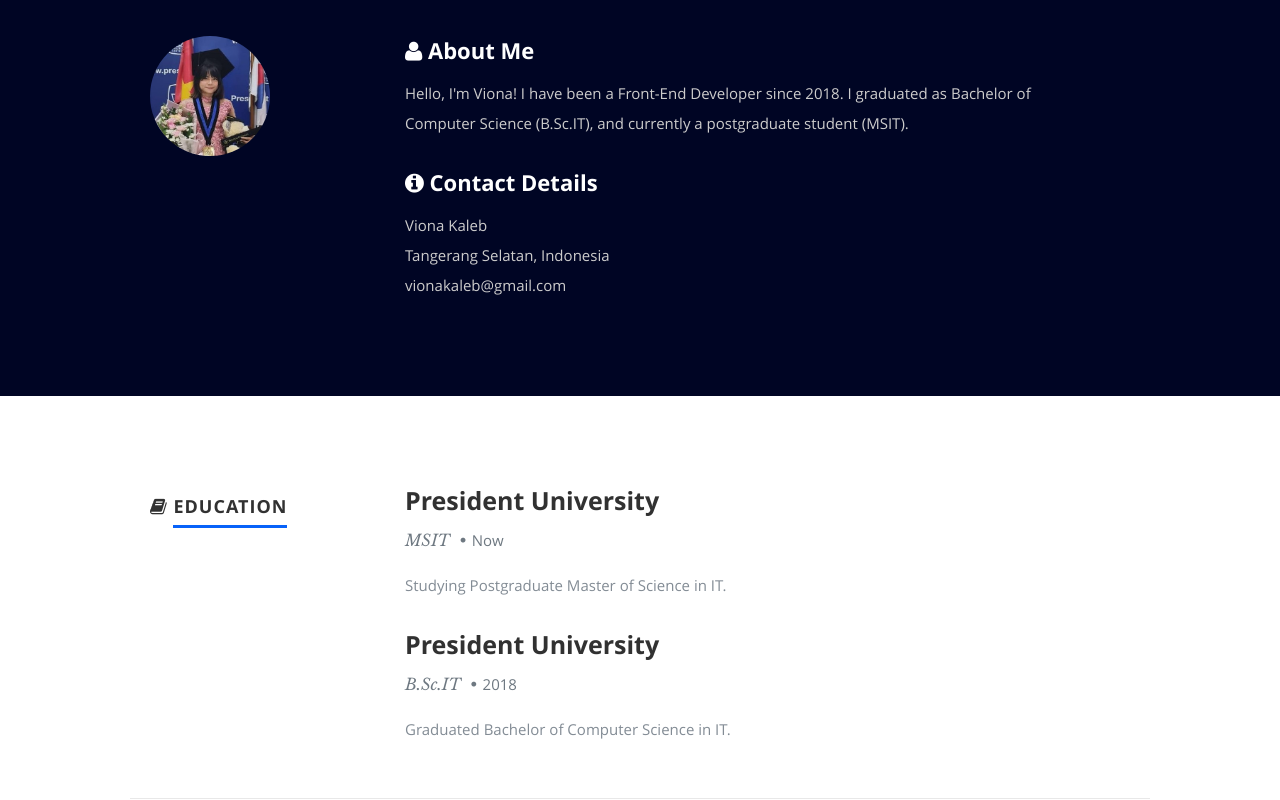
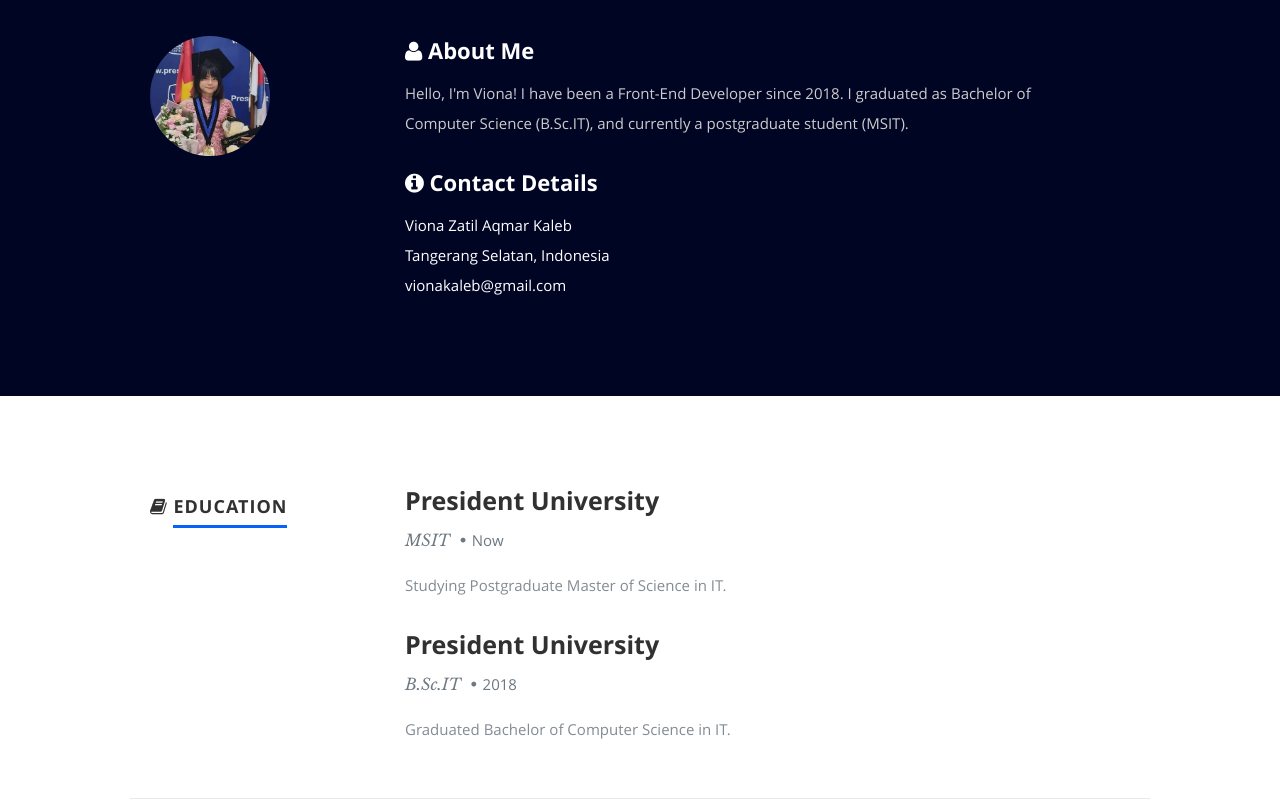
Before and after one commit to vionakaleb/viona-kaleb, a React (Create React App) app: page / in a window 1280 px wide. Shown: the part 860-1660 px from the top of the page. Built offline with nearby package versions, Linux system fonts and the light colour scheme.

Commit message:
add some links

```diff
--- a/public/css/layout.css
+++ b/public/css/layout.css
@@ -838,8 +838,8 @@ call-to-action .button {
 }
 #contact .section-head { margin-bottom: 42px; }
 
-#contact a, #contact a:visited  { color: #0762f9; }
-#contact a:hover, #contact a:focus { color: #fff; }
+#contact a, #contact a:visited  { color: #868686; }
+#contact a:hover, #contact a:focus { color: #0762f9; }
 
 #contact h1 {
    font: 18px/24px 'opensans-bold', sans-serif;
@@ -990,6 +990,13 @@ footer .copyright li {
     padding: 0;
     line-height: 24px;
 }
+.copyright-name {
+   display: inline-block;
+   margin: 0;
+   padding: 0;
+   line-height: 24px;
+   color: #868686;
+}
 .ie footer .copyright li {
    display: inline;
 }
@@ -1049,7 +1056,7 @@ footer .social-links li:first-child { margin-left: 0; }
 
 
 .social .btn:first-child{
-   /* margin-right: 30px; */
+   margin-right: 10px;
 }
 .social .btn{
    padding-left: 30px;
@@ -1064,3 +1071,12 @@ footer .social-links li:first-child { margin-left: 0; }
 .github-btn{
    background-color: #34495e !important;
 }
+.github-btn:hover{
+   background-color: #052d56 !important;
+}
+.linkedin-btn{
+   background-color: #0a66c2 !important;
+}
+.linkedin-btn:hover{
+   background-color: #052d56 !important;
+}
--- a/public/index.html
+++ b/public/index.html
@@ -12,8 +12,12 @@
     <link rel="stylesheet" href="%PUBLIC_URL%/css/magnific-popup.css">
 
 
-    <title>Viona Kaleb</title>
-    <meta name="description" content="Viona Kaleb is a passionate Front-End Developer since 2018. She is a Bachelor of Computer Science (B.Sc.IT), and currently a postgraduate student (MSIT). Viona Zatil Aqmar Kaleb. Frontend Developer.">
+    <title>Viona Z. A. Kaleb | Front-End Developer</title>
+    <meta name="description" content="Viona Zatil Aqmar Kaleb is a passionate Front-End Developer since 2018. She is a Bachelor of Computer Science (B.Sc.IT), and currently a postgraduate student (MSIT). Viona Kaleb is a Frontend Developer / Programmer.">
+    <meta name="copyright" content="Viona Zatil Aqmar Kaleb is a passionate Front-End Developer since 2018. Viona Kaleb is a Frontend Developer / Programmer.">
+    <meta name="keywords" content="viona kaleb,viona zatil aqmar kaleb,frontend developer,front end developer,web developer,programmer,software engineer,react developer,javascript developer">
+    <meta name="robots" content="index,follow">
+    <meta name="DC.title" content="Viona Z. A. Kaleb | Front-End Developer">
   </head>
 
   <body>
--- a/public/resumeData.json
+++ b/public/resumeData.json
@@ -1,6 +1,7 @@
 {
   "main": {
-    "name":"Viona Kaleb",
+    "name":"Viona Z. A. Kaleb",
+    "fullname":"Viona Zatil Aqmar Kaleb",
     "description":"A passionate Front-End Developer",
     "image":"profilepic.jpg",
     "bio":"Hello, I'm Viona! I have been a Front-End Developer since 2018. I graduated as Bachelor of Computer Science (B.Sc.IT), and currently a postgraduate student (MSIT).",
@@ -8,16 +9,18 @@
     "email": "vionakaleb@gmail.com",
     "phone": "",
     "github":"https://github.com/vionakaleb",
-    "project":"https://www.behance.net/gallery/71544345/Vio-Web-Portfolio",
+    "linkedin":"https://linkedin.com/in/vionakaleb",
+    "project":"https://behance.net/gallery/71544345/Vio-Web-Portfolio",
     "address":{
       "street":"",
       "city":"Tangerang Selatan",
       "state":"Banten",
       "zip": "15336",
-      "country": "Indonesia"
+      "country": "Indonesia",
+      "gmaps": "https://www.google.com/maps/place/Tangerang+Selatan,+Kota+Tangerang+Selatan,+Banten/@-6.2954984,106.6382717,12z/data=!3m1!4b1!4m6!3m5!1s0x2e69fab10419c095:0x8706481c2c4aafe4!8m2!3d-6.2835218!4d106.7112933!16s%2Fm%2F05msbv3"
     },
-    "website": "https://id.linkedin.com/in/vionakaleb",
-    "resumedownload":"https://www.behance.net/vionakaleb",
+    "website": "https://linkedin.com/in/vionakaleb",
+    "resumedownload":"https://behance.net/gallery/71544345/Vio-Web-Portfolio",
     "social":[
       {
         "name":"Github",
--- a/src/Components/About.js
+++ b/src/Components/About.js
@@ -5,13 +5,15 @@ class About extends Component {
   render() {
     if (!this.props.data) return null;
 
-    const name = this.props.data.name;
+    const fullname = this.props.data.fullname;
     const profilepic = "images/" + this.props.data.image;
     const bio = this.props.data.bio;
     const street = this.props.data.address.street;
     const city = this.props.data.address.city;
     const country = this.props.data.address.country;
+    const gmaps = this.props.data.address.gmaps;
     const email = this.props.data.email;
+    const linkedin = this.props.data.linkedin;
     // const state = this.props.data.address.state;
     // const zip = this.props.data.address.zip;
     // const phone = this.props.data.phone;
@@ -25,7 +27,7 @@ class About extends Component {
               <img
                 className="profile-pic"
                 src={profilepic}
-                alt="Viona Kaleb Profile Pic"
+                alt="Viona Z. A. Kaleb Profile Pic"
               />
             </div>
             <div className="nine columns main-col">
@@ -36,16 +38,23 @@ class About extends Component {
                 <div className="columns contact-details">
                   <h2><i class="fa fa-info-circle" aria-hidden="true"/> Contact Details</h2>
                   <p className="address">
-                    <span>{name}</span>
+                      <span>
+                        <a href={linkedin} target="_blank" rel="noreferrer" style={{cursor: "pointer"}}>
+                          {fullname}
+                        </a>
+                      </span>
                     <br />
                     <span>
-                      {street && <>{street}<br /></>}
-                      {city}, {country}
+                      <a href={gmaps} target="_blank" rel="noreferrer" style={{cursor: "pointer"}}>
+                        {street && <>{street}<br /></>}
+                        {city}, {country}
+                      </a>
                     </span>
                     <br />
                     {/* <span>{phone}</span>
                     <br /> */}
-                    <span>{email}</span>
+                    {/* eslint-disable-next-line jsx-a11y/anchor-is-valid */}
+                    <a onClick={() => window.open(`mailto:${email}`)} style={{cursor: "pointer"}}>{email}</a>
                   </p>
                 </div>
               </div>
--- a/src/Components/Contact.js
+++ b/src/Components/Contact.js
@@ -31,7 +31,8 @@ class Contact extends Component {
                   <i class="fa fa-envelope" aria-hidden="true"></i> {message}
                 </a>
               </p>
-              <p onClick={() => window.print()} style={{margin: "0 0 0 0.5rem", cursor: "pointer"}}>Or download Resume here
+              <p style={{margin: "0 0 0 0.5rem", cursor: "pointer"}}>
+                <a href="https://linkedin.com/in/vionakaleb" target="_blank" rel="noreferrer" style={{cursor: "pointer"}}>Or reach me on LinkedIn.</a>
               </p>
 
             </div>
--- a/src/Components/Footer.js
+++ b/src/Components/Footer.js
@@ -23,9 +23,8 @@ class Footer extends Component {
               {/* <ul className="social-links">{networks}</ul> */}
 
               <ul className="copyright">
-                <li>&copy; Viona Zatil Aqmar Kaleb</li>
+                <li className="copyright-name">&copy; Viona Zatil Aqmar Kaleb</li>
                 <li>
-                  Design by{" "}
                   <a title="Styleshout" href="http://www.styleshout.com/">
                     Styleshout
                   </a>
--- a/src/Components/Header.js
+++ b/src/Components/Header.js
@@ -9,7 +9,7 @@ class Header extends Component {
     const github = this.props.data.github;
     const name = this.props.data.name;
     const description = this.props.data.description;
-    // const project = this.props.data.project;
+    const linkedin = this.props.data.linkedin;
 
     return (
       <header id="home">
@@ -70,9 +70,9 @@ class Header extends Component {
                 <a href={github} target="_blank" className="button btn github-btn" rel="noreferrer">
                   <i className="fa fa-github"></i>Github
                 </a>
-                {/* <a href={project} target="_blank" className="button btn project-btn">
-                  <i className="fa fa-picture-o"></i>Portfolio
-                </a> */}
+                <a href={linkedin} target="_blank" className="button btn linkedin-btn" rel="noreferrer">
+                  <i className="fa fa-linkedin"></i>LinkedIn
+                </a>
               </ul>
             </Fade>
           </div>
--- a/src/Components/Portfolio.js
+++ b/src/Components/Portfolio.js
@@ -24,10 +24,10 @@ class Portfolio extends Component {
         {/* <Fade left duration={1000} distance="40px"> */}
           <div className="row">
             <div className="twelve columns collapsed">
-              <div style={{textAlign: "center", marginBottom: "1rem"}}>
-                <h1 style={{marginBottom: "1rem"}}><i class="fa fa-folder-open"/> Some of My Works</h1>
+              <div style={{textAlign: "center", marginBottom: "2rem"}}>
+                <h1 style={{marginBottom: "2rem"}}><i class="fa fa-folder-open"/> Some of My Works</h1>
                 <a href={this.props.data.project} target="_blank" className="button btn github-btn" rel="noreferrer" style={{padding: "0 10px", fontSize: "small"}}>
-                  More
+                  More Portfolio
                 </a>
               </div>
               <div
```
